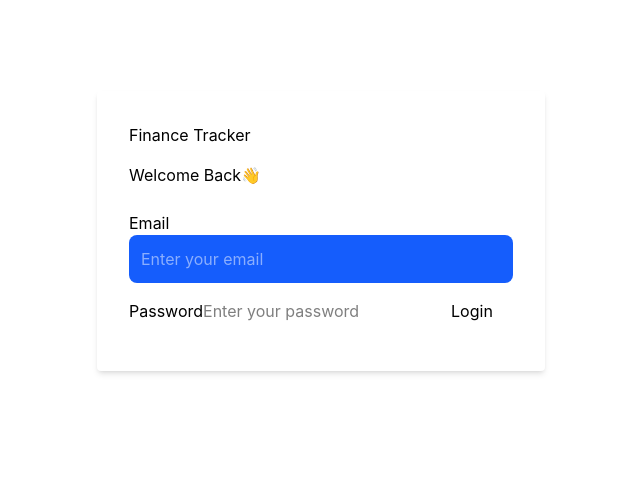
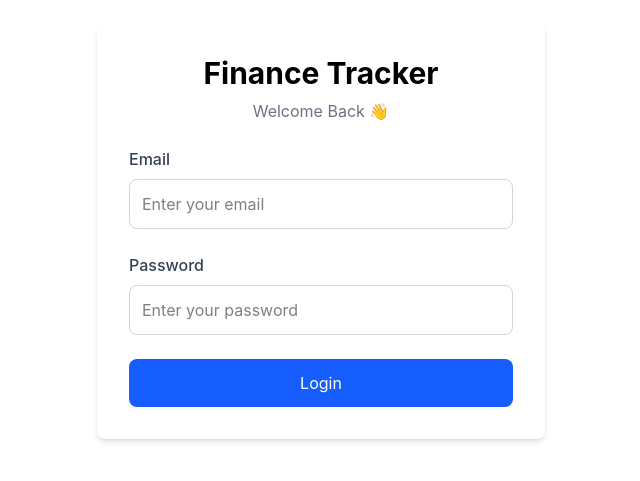
Before and after one commit to abdalajoao/finance-tracker-client, a React (Vite) app in the folder client/: page /login in a window 1280 px wide. Shown: the part 169-650 px from the top of the page, without its empty margins (319-959 px from the left). Built offline with nearby package versions, Linux system fonts and the light colour scheme.

Commit message:
login created

```diff
--- /dev/null
+++ b/client/src/components/ProtectedRoute.jsx
@@ -0,0 +1,15 @@
+import { Navigate } from "react-router-dom";
+
+function ProtectedRoute({children}) {
+    const token = localStorage.getItem("authToken");
+
+    if (!token) {
+        return <Navigate to="/" replace/>
+    }
+
+     return children;
+
+
+}
+
+export default ProtectedRoute;
--- a/client/src/pages/Login/Login.jsx
+++ b/client/src/pages/Login/Login.jsx
@@ -1,34 +1,109 @@
+import {useState} from "react";
+import { login } from "../../services/auth.services";
+import { useNavigate } from "react-router-dom";
+
 function Login() {
+
+  const [email, setEmail] = useState("");
+  const [password, setPassword] = useState("");
+
+  const navigate = useNavigate();
+
+  const handleLogin = async (event) => {
+    event.preventDefault();
+
+
+    try {
+      const response = await login({
+        email,
+        password,
+    });
+
+     localStorage.setItem("authToken", response.data.authToken);
+
+     console.log("Token Salvo");
+
+     navigate("/dashboard");
+
+     console.log("Redirecionando...");
+
+
+
+    } catch (error) {
+      console.log(error.response?.status);
+      console.log(error.response?.data);
+    }
+  };
+
 
    return (
     <div className="min-h-screen flex items-center justify-center">
+      <div className="w-full max-w-md bg-white rounded-lg shadow-md p-8">
 
-      <div className="w-full max-w-md bg-white rounded shadow-md p-8">
-        <h1 className="mb-4">Finance Tracker</h1>
-        <h2 className="mb-6">Welcome Back👋</h2>
+        <h1 className="text-3xl font-bold text-center mb-2">
+          Finance Tracker
+        </h1>
 
-        <form className="space-y-4">
-          <label htmlFor="email">
+        <h2 className="text-gray-500 text-center mb-6">
+          Welcome Back 👋
+        </h2>
+
+        <form
+        className="space-y-6"
+        onSubmit={handleLogin}
+        >
+
+          <div>
+            <label
+              htmlFor="email"
+              className="block font-medium text-gray-700 mb-2"
+            >
               Email
             </label>
 
-          <input className="w-full bg-blue-600 text-white p-3 rounded-lg hover:bg-blue-700 transition"id="email" type="email" placeholder="Enter your email"  />
+            <input
+              id="email"
+              type="email"
+              placeholder="Enter your email"
+              value={email}
+              onChange={(e) => setEmail(e.target.value)}
+              className="w-full p-3 border border-gray-300 rounded-lg focus:outline-none focus:ring-2 focus:ring-blue-500"
+            />
+          </div>
 
-          <label htmlFor="password">
+          <div>
+            <label
+              htmlFor="password"
+              className="block font-medium text-gray-700 mb-2"
+            >
               Password
             </label>
 
-          <input id="password" type="password" placeholder="Enter your password"/>
+            <input
+              id="password"
+              type="password"
+              placeholder="Enter your password"
+              value={password}
+              onChange={(e) => setPassword(e.target.value)}
+              className="w-full p-3 border border-gray-300 rounded-lg focus:outline-none focus:ring-2 focus:ring-blue-500"
+            />
+          </div>
 
-          <button type="submit">Login</button>
+          <button
+            type="submit"
+            className="w-full bg-blue-600 text-white p-3 rounded-lg hover:bg-blue-700 transition"
+          >
+            Login
+          </button>
 
         </form>
-
       </div>
-
     </div>
   );
 
   }
 
+
+
+
 export default Login;
--- a/client/src/routes/AppRoutes.jsx
+++ b/client/src/routes/AppRoutes.jsx
@@ -6,17 +6,42 @@
 import Transactions from "../pages/Transactions/Transactions";
 import Categories from "../pages/Categories/Categories";
 
+import ProtectedRoute from "../components/ProtectedRoute";
 
 function AppRoutes() {
   return (
     <Routes>
-            <Route path="/" element={<Navigate to="/login"  replace/>} />
+      <Route path="/" element={<Navigate to="/login" replace />} />
 
       <Route path="/login" element={<Login />} />
       <Route path="/signup" element={<Signup />} />
-            <Route path="/dashboard" element={<Dashboard />} />
-            <Route path="/transactions" element={<Transactions />} />
-            <Route path="/categories" element={<Categories />} />
+
+      <Route
+        path="/dashboard"
+        element={
+          <ProtectedRoute>
+            <Dashboard />
+          </ProtectedRoute>
+        }
+      />
+
+      <Route
+        path="/transactions"
+        element={
+          <ProtectedRoute>
+            <Transactions />
+          </ProtectedRoute>
+        }
+      />
+
+      <Route
+        path="/categories"
+        element={
+          <ProtectedRoute>
+            <Categories />
+          </ProtectedRoute>
+        }
+      />
     </Routes>
   );
 }
--- /dev/null
+++ b/client/src/services/auth.services.js
@@ -0,0 +1,16 @@
+import axios from "axios";
+
+const API_URL = "http://localhost:5005/auth";
+
+const authService = axios.create({
+  baseURL: API_URL,
+
+});
+
+const login = (userData) => {
+
+    return authService.post("/login", userData)
+}
+
+
+export {login};
```
Lines whose indentation alone changed are shown as unchanged.
